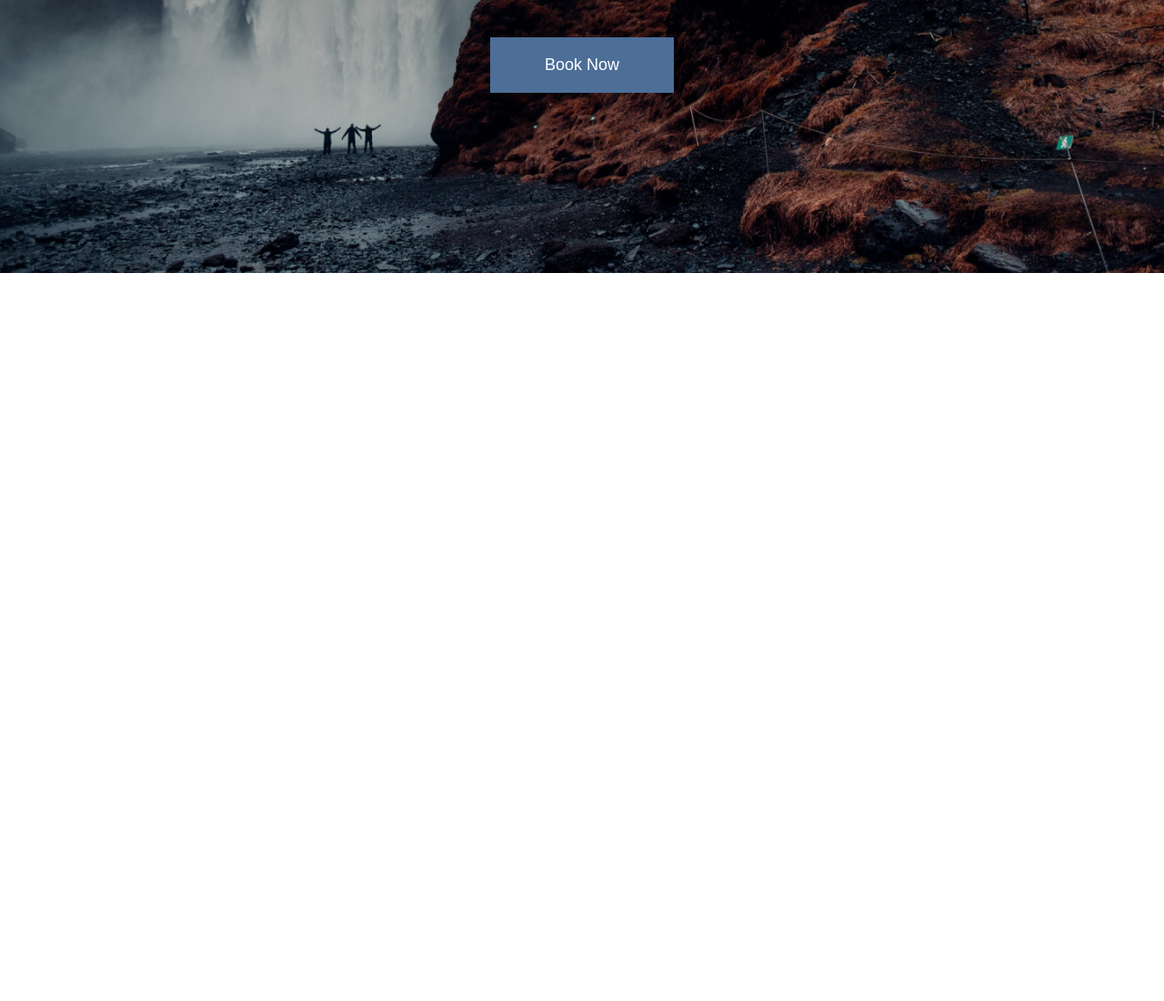
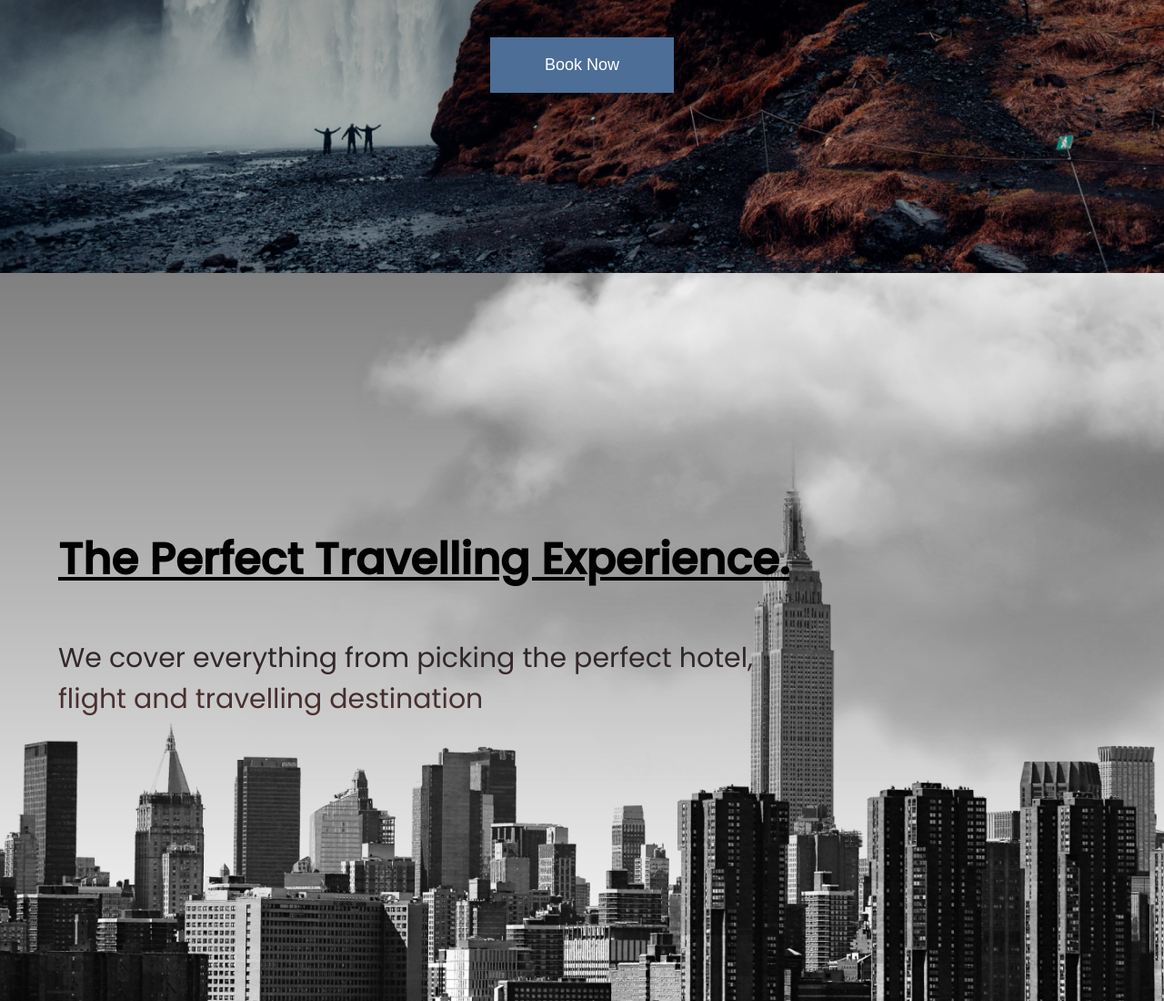
Before and after one commit to knzn/Travelly, a plain HTML site: page index.html in a window 1280 px wide. Shown: the part 500-1600 px from the top of the page at 91% size. Before the commit the page ends 800 px from the top, so only its background shows below. Drawn offline with Linux system fonts and the light colour scheme; a web font is replaced by a local one.

Commit message:
Cloud Animations added

```diff
--- a/index.html
+++ b/index.html
@@ -36,5 +36,16 @@
       </h3>
       <button>Book Now</button>
     </section>
+    <section id="locations">
+      <header class="locations-head">
+        <h2>The Perfect Travelling Experience.</h2>
+        <h3>
+          We cover everything from picking the perfect hotel, <br />flight and
+          travelling destination
+        </h3>
+        <img src="./img/cloud.png" class="moving-cloud-1 cloud" />
+        <img src="./img/cloud.png" class="moving-cloud-2 cloud" />
+      </header>
+    </section>
   </body>
 </html>
--- a/style.css
+++ b/style.css
@@ -52,6 +52,11 @@ button {
   color: white;
   font-size: 1.8rem;
   cursor: pointer;
+  transition: background 0.5 ease-in-out;
+}
+
+button:hover {
+  background: #27394e;
 }
 
 /* Nav Section With HERO */
@@ -104,6 +109,67 @@ nav ul {
   padding: 5rem;
 }
 
+/* Benefits Section */
+
+#locations {
+  min-height: 100vh;
+  background: linear-gradient(rgba(0, 0, 0, 0.5), transparent),
+    url("/img/new-york-page.png");
+  background-size: cover;
+  background-position: center;
+  display: flex;
+  align-items: center;
+  position: relative;
+  overflow: hidden;
+}
+
+.locations-head {
+  width: 90%;
+  margin: auto;
+}
+
+.locations-head h2 {
+  padding: 1rem 0rem;
+  text-decoration: underline;
+  -webkit-text-decoration-thickness: 0.5rem;
+}
+
+.locations-head h3 {
+  padding: 4rem 0rem;
+  background: linear-gradient(#131c27, #663b34);
+  -webkit-background-clip: text;
+  -webkit-text-fill-color: transparent;
+}
+
+.cloud {
+  position: absolute;
+  top: 0;
+  right: 0;
+  pointer-events: none;
+}
+
+.moving-cloud-1 {
+  animation: cloudAnimation 3s infinite alternate ease-in-out;
+}
+
+.moving-cloud-2 {
+  top: 20%;
+  z-index: -1;
+  opacity: 0.5;
+  animation: cloudAnimation 3.5s infinite alternate ease-in-out;
+}
+
+@keyframes cloudAnimation {
+  from {
+    transform: translate(10%, -10%);
+  }
+  to {
+    transform: translate(0%, 0%);
+  }
+}
+
+/* Media Query */
+
 @media screen and (max-width: 950px) {
   html {
     font-size: 45%;
@@ -114,4 +180,17 @@ nav ul {
   #Logo {
     padding: 2rem;
   }
+  .cloud {
+    height: 80rem;
+  }
+  .moving-cloud-1 {
+    z-index: -1;
+  }
+  .moving-cloud-2 {
+    z-index: -2;
+  }
+  .locations-head h3 {
+    background: rgba(19, 28, 39, 0.9);
+    -webkit-text-fill-color: white;
+  }
 }
```
